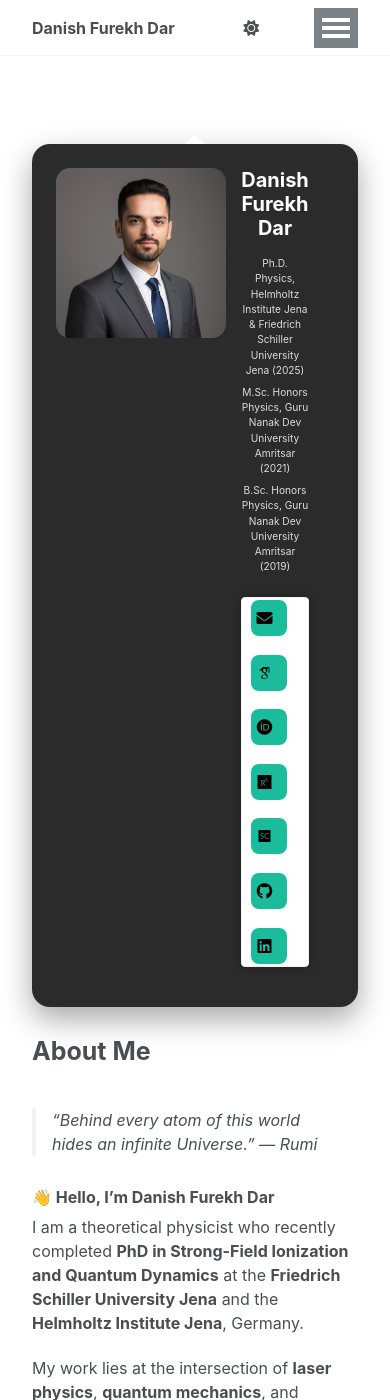
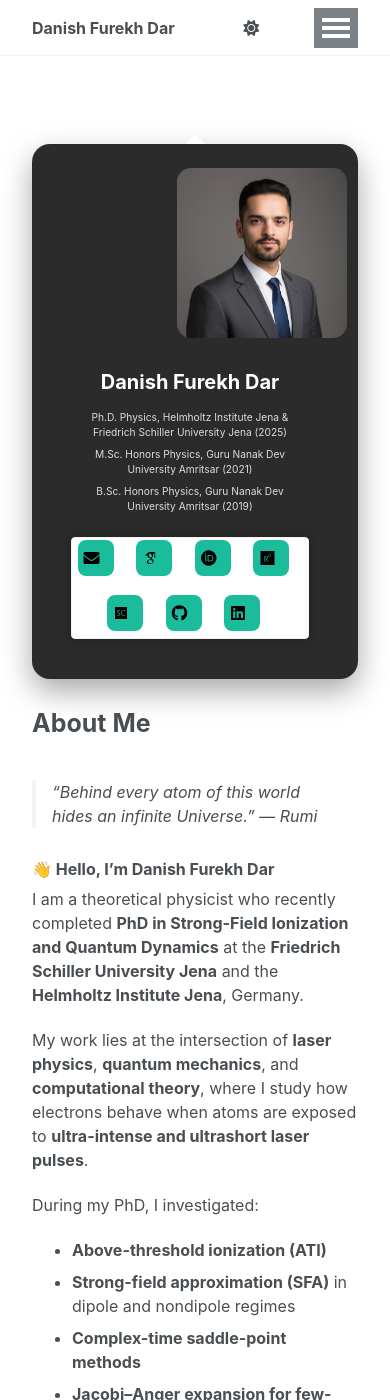
Before and after one commit to danishfurekhdar/danishfurekhdar.github.io, a Jekyll site: the page built from _pages/about.md, in a window 390 px wide and 1400 px high. Built offline with Jekyll 4.4.1, drawn with Linux system fonts in a browser that asks for light colours; some web fonts are replaced.

Commit message:
Update _custom.scss

```diff
--- a/_sass/_custom.scss
+++ b/_sass/_custom.scss
@@ -269,3 +269,39 @@
     gap: 0.6rem !important;
   }
 }
+
+/* ===============================
+   MOBILE FIX — STACK CARD CONTENT
+   =============================== */
+
+@media (max-width: 900px) {
+
+  /* Stack avatar + content vertically */
+  .sidebar [itemtype="http://schema.org/Person"] {
+    display: flex !important;
+    flex-direction: column !important;
+    align-items: center !important;
+    text-align: center !important;
+  }
+
+  /* Ensure avatar stays on top */
+  .sidebar .author__avatar {
+    margin-bottom: 1rem !important;
+  }
+
+  /* Content goes below image */
+  .sidebar .author__content {
+    width: 100% !important;
+    margin-left: 0 !important;
+  }
+
+  /* Icons must sit below text */
+  .sidebar .author__urls-wrapper {
+    width: 100% !important;
+    margin-top: 1rem !important;
+  }
+
+  .sidebar .author__urls {
+    justify-content: center !important;
+  }
+}
```
